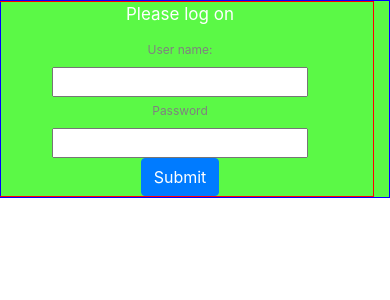
After one commit to brucesilva/ProgramaGenteQueFaz, a PHP site: page /sistemaGrid.php in a window 390 px wide. The commit adds this page. Shown: the top 300 px of the page. Run offline with PHP 8.4, Linux system fonts and the light colour scheme; some libraries are stand-ins or nearby versions.

Commit message:
Funcionalidade da responsividade ok

```diff
--- /dev/null
+++ b/sistemaGrid.php
@@ -0,0 +1,126 @@
+<!doctype html>
+<html lang="pt-br">
+  <head>
+
+    <title>Bootstrap - Sistema de grids</title>
+
+    <!-- Required meta tags -->
+    <meta charset="utf-8">
+    <meta name="viewport" content="width=device-width, initial-scale=1, shrink-to-fit=no">
+
+    <link rel="stylesheet" href="https://stackpath.bootstrapcdn.com/bootstrap/4.5.0/css/bootstrap.min.css" integrity="sha384-9aIt2nRpC12Uk9gS9baDl411NQApFmC26EwAOH8WgZl5MYYxFfc+NcPb1dKGj7Sk" crossorigin="anonymous">
+
+    <!-- Bootstrap CSS -->
+    <link rel="stylesheet" href="css/bootstrap.min.css">
+
+    <style type="text/css">
+
+    	.marcador{
+    		background: #fe9d9d;
+    		border: 1px solid #f94646;
+    	}
+
+    	.marcador-container{
+    		background: #5bf946;
+    		border: 1px solid blue;
+    	}
+
+    	.conteudo4{
+    		display: none;
+    		align-items: center;
+    	}
+
+    	.login2{
+    		display: table; /*deixar centralizado - Esse display é pra ter o comportamento igual tabela */
+			width: 100%; /*Pegando 100* */
+    	}
+
+    	 /*  Extra small devices (portrait phones, less than 576px) */
+		@media (max-width: 575.98px) {
+			.conteudo1{
+				display: none;
+			}
+			.conteudo2{
+				display: none;
+			}
+			.conteudo3{
+				display: none;
+			}
+			.conteudo4{
+				display: block;
+				border: 1px solid red;
+				text-align: center;
+			}
+		 }
+
+		/* Small devices (landscape phones, less than 768px)*/
+		@media (max-width: 767.98px) {
+			.conteudo1{
+				display: none;
+			}
+			.conteudo2{
+				display: none;
+			}
+			.conteudo3{
+				display: none;
+			}
+			.conteudo4{
+				display: block;
+				border: 1px solid red;
+				text-align: center;
+			}
+		 }
+
+		/* Medium devices (tablets, less than 992px)*/
+		@media (max-width: 991.98px) {
+
+		 }
+
+		/* Large devices (desktops, less than 1200px)*/
+		@media (max-width: 1199.98px) {
+
+		 }
+
+    </style>
+
+
+
+  </head>
+
+  <body>
+
+  	<div class="container marcador-container">
+  		<div class="row">
+  			<div class="col-sm-6 col-md-2 marcador conteudo1">
+  				Conteudo 1
+  			</div>
+
+  			<div class="col-sm-1 col-md-8 marcador conteudo2">
+  				Conteudo 2
+  			</div>
+
+  			<div class="col-sm-5 col-md-2 marcador conteudo3">
+  				Conteudo 3
+  			</div>
+
+  			<div class="row login2">
+				<div class="col-md-6 colInputs conteudo4">
+					<label class="label1" style="color: white; font-size: 17px;">Please log on</label><br>
+					<label class="label" style="color: gray; font-size: 12px; text-align: right;"> User name:</label><br>
+					<input type="text" name="" class=""><br>
+					<label class="label" style="color: gray; font-size: 12px;">Password</label><br>
+					<input type="password" name=""><br>
+					<button class="btn btn-primary">Submit</button>
+				 </div>
+			</div>
+
+  		</div>
+  	</div>
+
+    <!-- Optional JavaScript -->
+    <!-- jQuery first, then Popper.js, then Bootstrap JS -->
+    <script src="https://code.jquery.com/jquery-3.3.1.slim.min.js" integrity="sha384-q8i/X+965DzO0rT7abK41JStQIAqVgRVzpbzo5smXKp4YfRvH+8abtTE1Pi6jizo" crossorigin="anonymous"></script>
+    <script src="https://cdnjs.cloudflare.com/ajax/libs/popper.js/1.14.3/umd/popper.min.js" integrity="sha384-ZMP7rVo3mIykV+2+9J3UJ46jBk0WLaUAdn689aCwoqbBJiSnjAK/l8WvCWPIPm49" crossorigin="anonymous"></script>
+    <script src="js/bootstrap.min.js"></script>
+  </body>
+</html>
```
Also changed, not shown: css/style.css (+56 -16 lines), index.php (+19 -8 lines), index2.php (+62 -10 lines).
